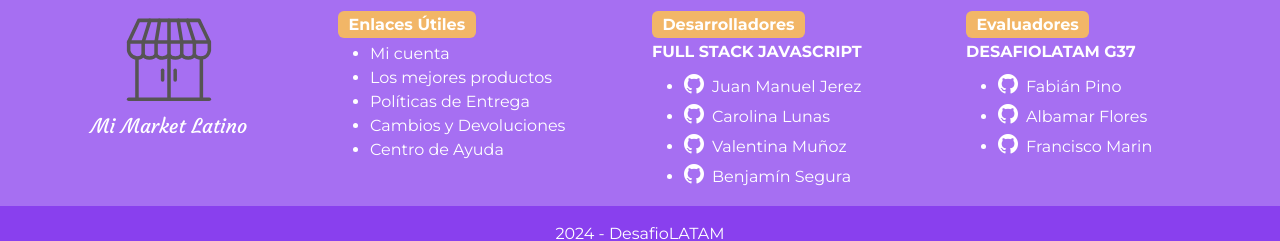
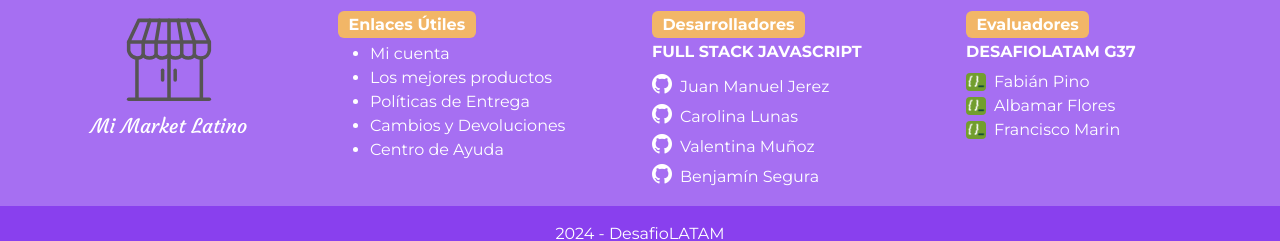
Before and after one commit to carolinalunasfarah/marketplace-frontend-react-user, a React (Vite) app: page / in a window 1280 px wide. Shown: the part 1497-1738 px from the top of the page. Built offline with nearby package versions, Linux system fonts and the light colour scheme.

Commit message:
Change icons for teachers

```diff
--- a/src/components/Footer.jsx
+++ b/src/components/Footer.jsx
@@ -60,7 +60,7 @@ const Footer = () => {
             <Col className="pt-4">
               <div> <Badge className="bg-secondary fs-6 text-white mb-1">Desarrolladores</Badge>
                 <h6 className="b text-uppercase fw-bolder">Full Stack Javascript</h6></div>
-            <ul>
+              <ul className="list-unstyled">
                 <li className="bg-primary border-0">
                   <a
                     href="https://github.com/JuanManuelJerezBaraona"
@@ -106,36 +106,20 @@ const Footer = () => {
             <Col className="pt-4">
               <div> <Badge className="bg-secondary fs-6 text-white mb-1">Evaluadores</Badge>
                 <h6 className="b text-uppercase fw-bolder">DesafioLATAM G37</h6></div>
-            <ul>
+              <ul className="list-unstyled">
                 <li className="bg-primary border-0">
-                <a
-                  href="https://github.com/JuanManuelJerezBaraona"
-                  target="_blank"
-                  rel="noopener noreferrer"
-                  className="text-decoration-none">
-                  <i className="bi bi-github me-2 text-white "></i>
+                  <img src="./assets/img/desafiolatam.png" width={20} className="rounded-1 me-2" />
                   Fabián Pino
-                </a>
                 </li>
                 <li className="bg-primary border-0">
-                <a
-                  href="https://github.com/carolinalunasfarah"
-                  target="_blank"
-                  rel="noopener noreferrer"
-                  className="text-decoration-none">
-                  <i className="bi bi-github me-2"></i>
+                  <img src="./assets/img/desafiolatam.png" width={20} className="rounded-1 me-2" />
                   Albamar Flores
-                </a>
+
                 </li>
                 <li className="bg-primary border-0">
-                <a
-                  href="https://github.com/vnasp"
-                  target="_blank"
-                  rel="noopener noreferrer"
-                  className="text-decoration-none">
-                  <i className="bi bi-github me-2"></i>
+                  <img src="./assets/img/desafiolatam.png" width={20} className="rounded-1 me-2" />
                   Francisco Marin
-                </a>
+
                 </li>
               </ul>
             </Col>
```
Also changed, not shown: public/assets/img/desafiolatam.png (added). Lines whose indentation alone changed are shown as unchanged.
